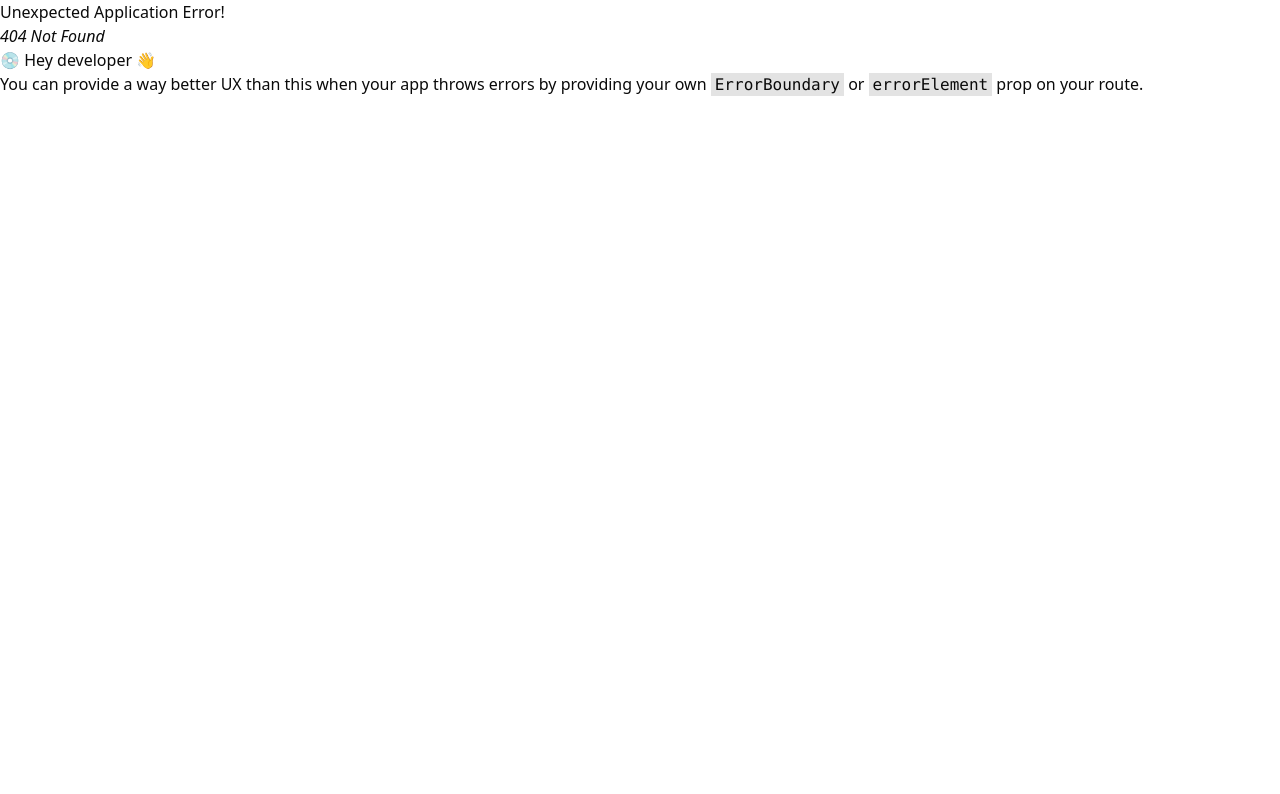
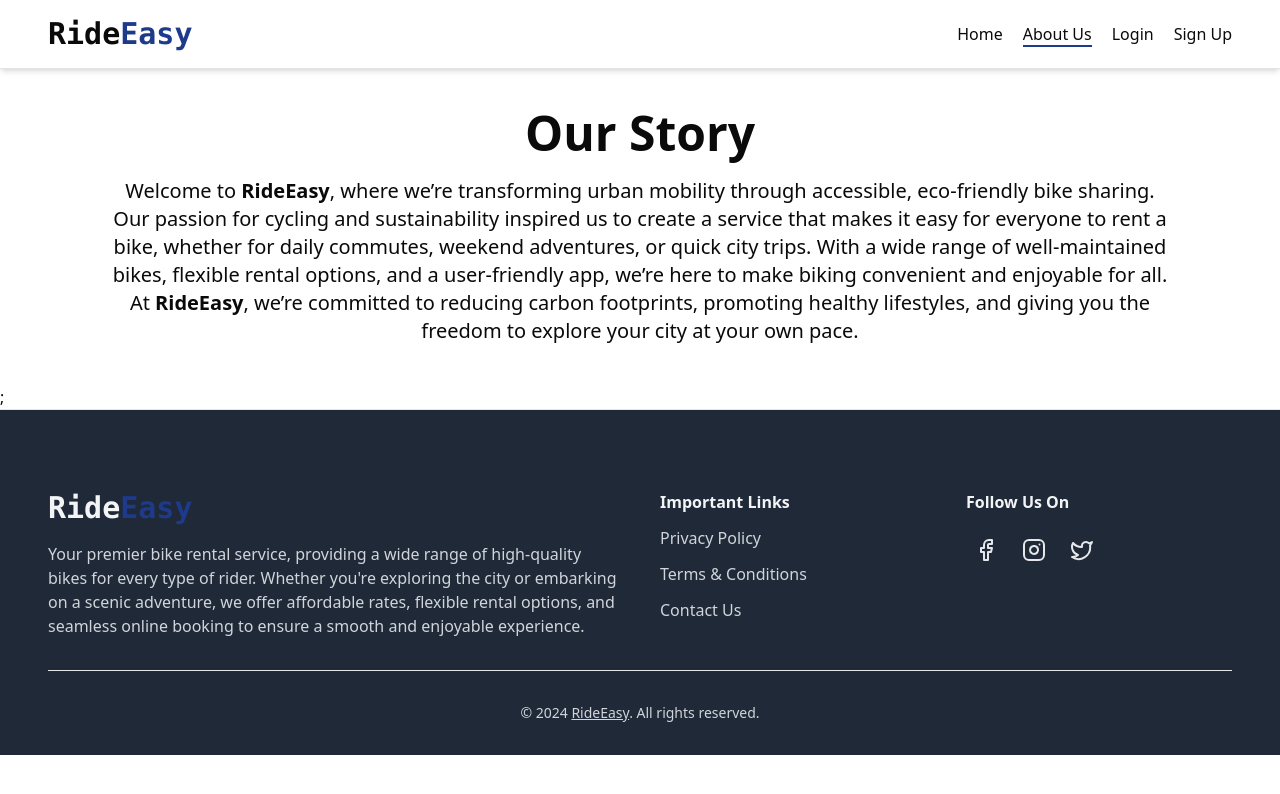
Before and after one commit to imtiazsakib15/bike-rental-service-client, a React (Vite) app: page /about-us in a window 1280 px wide. Before the commit this address had no page. Shown: the top 794 px of the page. Built offline with nearby package versions, Linux system fonts and the light colour scheme.

Commit message:
our story section added in about us page

```diff
--- /dev/null
+++ b/src/components/custom/AboutUs/OurStory.tsx
@@ -0,0 +1,27 @@
+import Container from "./../Container";
+
+const OurStory = () => {
+  return (
+    <div className="py-6 sm:py-8 md:py-10">
+      <Container>
+        <h1 className="text-3xl sm:text-4xl lg:text-5xl text-center leading-tight font-bold">
+          Our Story
+        </h1>
+        <p className="text-lg lg:text-xl text-center sm:px-6 md:px-10 lg:px-16 pt-5">
+          Welcome to <b>RideEasy</b>, where we’re transforming urban mobility
+          through accessible, eco-friendly bike sharing. Our passion for cycling
+          and sustainability inspired us to create a service that makes it easy
+          for everyone to rent a bike, whether for daily commutes, weekend
+          adventures, or quick city trips. With a wide range of well-maintained
+          bikes, flexible rental options, and a user-friendly app, we’re here to
+          make biking convenient and enjoyable for all. At <b>RideEasy</b>,
+          we’re committed to reducing carbon footprints, promoting healthy
+          lifestyles, and giving you the freedom to explore your city at your
+          own pace.
+        </p>
+      </Container>
+    </div>
+  );
+};
+
+export default OurStory;
--- /dev/null
+++ b/src/pages/AboutUs.tsx
@@ -0,0 +1,11 @@
+import OurStory from "@/components/custom/AboutUs/OurStory";
+
+const AboutUs = () => {
+  return (
+    <>
+      <OurStory />;
+    </>
+  );
+};
+
+export default AboutUs;
--- a/src/routes/index.tsx
+++ b/src/routes/index.tsx
@@ -1,4 +1,5 @@
 import MainLayout from "@/layout/MainLayout";
+import AboutUs from "@/pages/AboutUs";
 import Home from "@/pages/Home";
 import Login from "@/pages/Login";
 import SignUp from "@/pages/SignUp";
@@ -21,6 +22,10 @@ export const router = createBrowserRouter([
         path: "/auth/signup",
         element: <SignUp />,
       },
+      {
+        path: "/about-us",
+        element: <AboutUs />,
+      },
     ],
   },
 ]);
```
